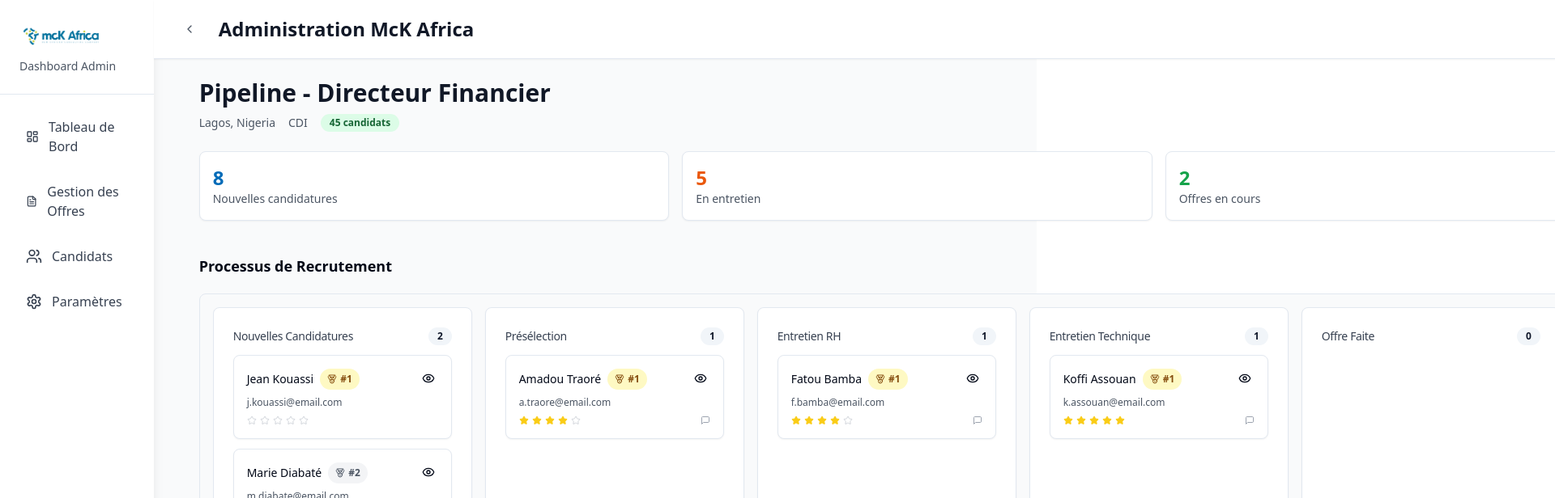
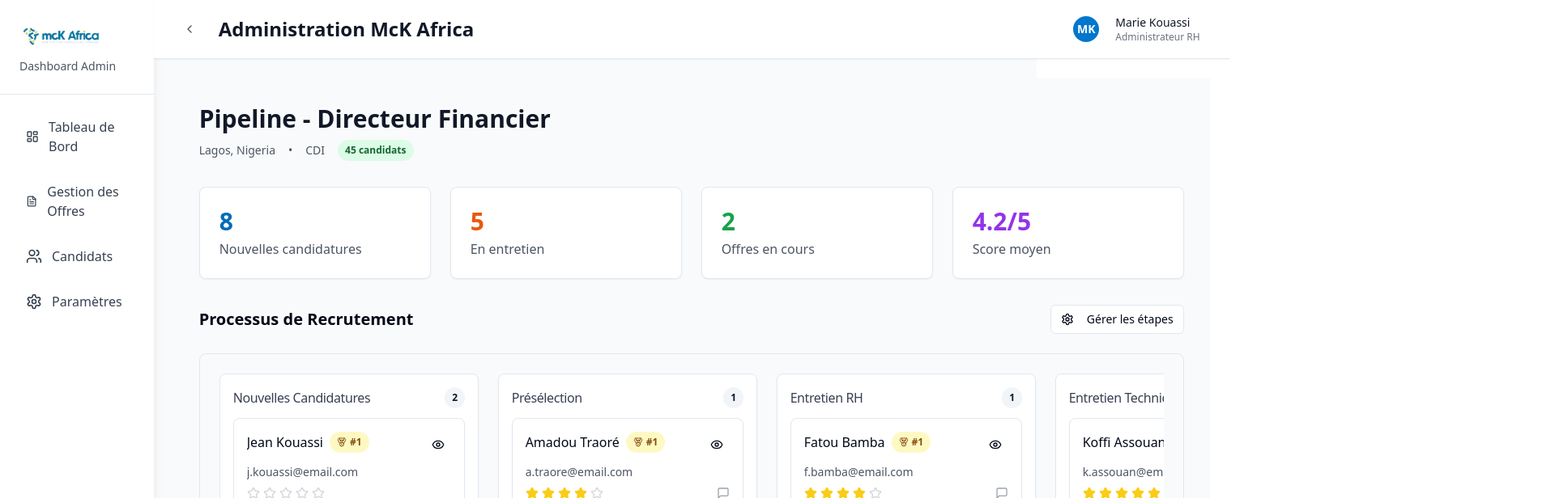
Before and after one commit to arthurdibii/mckafricav1, a React (Vite) app: page /admin/offres/1/pipeline in a window 1280 px wide. Shown: the top 616 px of the page at 81% size, 1920 px wide, since content can reach past the window. Built offline with nearby package versions, Linux system fonts and the light colour scheme.

Commit message:
Make JobPipeline page responsive
Adapt the JobPipeline page for different screen sizes.

```diff
--- a/src/components/CandidateCard.tsx
+++ b/src/components/CandidateCard.tsx
@@ -43,7 +43,7 @@ const CandidateCard = ({ candidate, onViewDetails }: CandidateCardProps) => {
     return Array.from({ length: 5 }, (_, i) => (
       <Star
         key={i}
-        className={`h-3 w-3 ${
+        className={`h-3 w-3 sm:h-4 sm:w-4 ${
           i < score ? 'text-yellow-400 fill-current' : 'text-gray-300'
         }`}
       />
@@ -66,14 +66,14 @@ const CandidateCard = ({ candidate, onViewDetails }: CandidateCardProps) => {
       {...listeners}
       className="cursor-grab active:cursor-grabbing"
     >
-      <Card className={`mb-3 hover:shadow-md transition-all duration-200 bg-white ${isDragging ? 'rotate-2 scale-105' : ''}`}>
-        <CardContent className="p-4">
+      <Card className={`mb-2 sm:mb-3 hover:shadow-md transition-all duration-200 bg-white ${isDragging ? 'rotate-2 scale-105' : ''}`}>
+        <CardContent className="p-3 sm:p-4">
           <div className="flex justify-between items-start mb-2">
-            <div className="flex items-center space-x-2">
-              <h4 className="font-medium text-sm">{candidate.name}</h4>
+            <div className="flex items-center space-x-2 min-w-0 flex-1">
+              <h4 className="font-medium text-sm sm:text-base truncate">{candidate.name}</h4>
               {candidate.ranking && (
-                <Badge className={`text-xs px-2 py-1 ${getRankingColor(candidate.ranking)}`}>
-                  <Medal className="h-3 w-3 mr-1" />
+                <Badge className={`text-xs px-1.5 sm:px-2 py-0.5 sm:py-1 shrink-0 ${getRankingColor(candidate.ranking)}`}>
+                  <Medal className="h-3 w-3 mr-0.5 sm:mr-1" />
                   #{candidate.ranking}
                 </Badge>
               )}
@@ -85,20 +85,20 @@ const CandidateCard = ({ candidate, onViewDetails }: CandidateCardProps) => {
                 e.stopPropagation();
                 onViewDetails(candidate);
               }}
-              className="h-6 w-6 p-0"
+              className="h-6 w-6 sm:h-8 sm:w-8 p-0 shrink-0"
             >
-              <Eye className="h-3 w-3" />
+              <Eye className="h-3 w-3 sm:h-4 sm:w-4" />
             </Button>
           </div>
 
-          <p className="text-xs text-gray-600 mb-2">{candidate.email}</p>
+          <p className="text-xs sm:text-sm text-gray-600 mb-2 truncate">{candidate.email}</p>
 
           <div className="flex items-center justify-between">
-            <div className="flex items-center space-x-1">
+            <div className="flex items-center space-x-0.5 sm:space-x-1">
               {renderStars(candidate.score)}
             </div>
             {candidate.notes && (
-              <MessageSquare className="h-3 w-3 text-gray-400" />
+              <MessageSquare className="h-3 w-3 sm:h-4 sm:w-4 text-gray-400 shrink-0" />
             )}
           </div>
         </CardContent>
--- a/src/components/KanbanBoard.tsx
+++ b/src/components/KanbanBoard.tsx
@@ -55,12 +55,14 @@ const KanbanBoard = ({ onCandidateClick }: KanbanBoardProps) => {
 
   if (showStageManager) {
     return (
-      <div className="space-y-4">
-        <div className="flex items-center justify-between">
-          <h3 className="text-lg font-semibold">Processus de Recrutement</h3>
+      <div className="space-y-4 sm:space-y-6">
+        <div className="flex flex-col sm:flex-row sm:items-center sm:justify-between gap-4">
+          <h3 className="text-lg sm:text-xl font-semibold">Processus de Recrutement</h3>
           <Button
             variant="outline"
             onClick={() => setShowStageManager(false)}
+            size="sm"
+            className="w-full sm:w-auto"
           >
             Retour au Pipeline
           </Button>
@@ -74,27 +76,28 @@ const KanbanBoard = ({ onCandidateClick }: KanbanBoardProps) => {
   }
 
   return (
-    <div className="space-y-4">
-      {/* Titre fixe + Bouton de gestion - Ne scroll pas */}
+    <div className="space-y-4 sm:space-y-6">
+      {/* Titre fixe + Bouton de gestion - Responsive */}
       <div className="flex flex-col sm:flex-row sm:items-center sm:justify-between gap-4">
-        <h3 className="text-lg font-semibold">Processus de Recrutement</h3>
+        <h3 className="text-lg sm:text-xl font-semibold">Processus de Recrutement</h3>
         <Button
           variant="outline"
           onClick={() => setShowStageManager(true)}
           size="sm"
+          className="w-full sm:w-auto"
         >
           <Settings className="h-4 w-4 mr-2" />
           Gérer les étapes
         </Button>
       </div>
 
-      {/* Container Kanban avec scroll horizontal uniquement */}
+      {/* Container Kanban avec scroll horizontal responsive */}
       <DndContext sensors={sensors} onDragStart={handleDragStart} onDragEnd={handleDragEnd}>
-        <div className="w-full border rounded-lg bg-gray-50 p-4">
+        <div className="w-full border rounded-lg bg-gray-50 p-3 sm:p-4 lg:p-6">
           {/* Zone de scroll horizontal avec scrollbar masquée */}
           <div className="overflow-x-auto overflow-y-hidden scrollbar-hide pb-2">
             {/* Container flex avec largeur minimale pour forcer le scroll */}
-            <div className="flex space-x-4 min-w-max">
+            <div className="flex space-x-3 sm:space-x-4 lg:space-x-6 min-w-max">
               {columns.map((column) => (
                 <KanbanColumn
                   key={column.id}
--- a/src/components/KanbanColumn.tsx
+++ b/src/components/KanbanColumn.tsx
@@ -26,23 +26,23 @@ interface KanbanColumnProps {
 
 const KanbanColumn = ({ id, title, candidates, onCandidateClick }: KanbanColumnProps) => {
   return (
-    <div className="flex-shrink-0 w-72 sm:w-80">
+    <div className="flex-shrink-0 w-64 sm:w-72 lg:w-80 xl:w-84">
       <Card className="h-full">
-        <CardHeader className="pb-3">
-          <CardTitle className="text-sm font-medium text-gray-700 flex items-center justify-between">
-            <span className="truncate mr-2">{title}</span>
-            <Badge variant="secondary" className="text-xs shrink-0">
+        <CardHeader className="pb-3 px-3 sm:px-4 pt-3 sm:pt-4">
+          <CardTitle className="text-sm sm:text-base font-medium text-gray-700 flex items-center justify-between">
+            <span className="truncate mr-2 leading-tight">{title}</span>
+            <Badge variant="secondary" className="text-xs shrink-0 px-2 py-1">
               {candidates.length}
             </Badge>
           </CardTitle>
         </CardHeader>
-        <CardContent className="pt-0">
+        <CardContent className="pt-0 px-3 sm:px-4 pb-3 sm:pb-4">
           <DropZone id={id}>
             <SortableContext
               items={candidates.map(c => c.id)}
               strategy={verticalListSortingStrategy}
             >
-              <div className="space-y-2 min-h-[200px]">
+              <div className="space-y-2 sm:space-y-3 min-h-[200px] sm:min-h-[250px] lg:min-h-[300px]">
                 {candidates.map((candidate) => (
                   <CandidateCard
                     key={candidate.id}
--- a/src/pages/JobPipeline.tsx
+++ b/src/pages/JobPipeline.tsx
@@ -38,56 +38,78 @@ const JobPipeline = () => {
 
   return (
     <AdminLayout>
-      <div className="max-w-full overflow-hidden">
-        <div className="space-y-6 px-4 sm:px-6 lg:px-8">
-          {/* En-tête */}
-          <div className="flex flex-col sm:flex-row sm:justify-between sm:items-center gap-4">
+      <div className="min-h-screen bg-gray-50">
+        <div className="max-w-7xl mx-auto px-4 sm:px-6 lg:px-8 py-4 sm:py-6 lg:py-8">
+          {/* En-tête responsive */}
+          <div className="mb-6 lg:mb-8">
+            <div className="flex flex-col space-y-4 lg:flex-row lg:items-center lg:justify-between lg:space-y-0">
               <div className="min-w-0 flex-1">
-              <h2 className="text-2xl sm:text-3xl font-bold text-gray-900 mb-2 truncate">
+                <h1 className="text-xl sm:text-2xl lg:text-3xl font-bold text-gray-900 mb-2 truncate">
                   Pipeline - {jobData.title}
-              </h2>
-              <div className="flex flex-wrap items-center gap-2 sm:gap-4 text-sm text-gray-600">
+                </h1>
+                <div className="flex flex-wrap items-center gap-2 sm:gap-3 lg:gap-4 text-sm text-gray-600">
                   <span className="truncate">{jobData.location}</span>
+                  <span className="hidden sm:inline">•</span>
                   <span>{jobData.type}</span>
-                <Badge className="bg-green-100 text-green-800 shrink-0">
+                  <Badge className="bg-green-100 text-green-800 text-xs px-2 py-1">
                     {jobData.totalCandidates} candidats
                   </Badge>
                 </div>
               </div>
             </div>
+          </div>
 
-          {/* Statistiques rapides - Container avec hauteur fixe et responsive */}
-          <div className="min-h-[120px] lg:min-h-[100px]">
-            <div className="grid grid-cols-2 lg:grid-cols-4 gap-3 sm:gap-4 auto-rows-fr">
-              <Card className="min-w-0">
-                <CardContent className="p-3 sm:p-4">
-                  <div className="text-lg sm:text-xl lg:text-2xl font-bold text-mck-blue-600 truncate">8</div>
-                  <div className="text-xs sm:text-sm text-gray-600 leading-tight">Nouvelles candidatures</div>
+          {/* Statistiques rapides - Responsive grid */}
+          <div className="mb-6 lg:mb-8">
+            <div className="grid grid-cols-2 lg:grid-cols-4 gap-3 sm:gap-4 lg:gap-6">
+              <Card className="overflow-hidden">
+                <CardContent className="p-3 sm:p-4 lg:p-6">
+                  <div className="text-lg sm:text-xl lg:text-2xl xl:text-3xl font-bold text-mck-blue-600 mb-1">
+                    8
+                  </div>
+                  <div className="text-xs sm:text-sm lg:text-base text-gray-600 leading-tight">
+                    Nouvelles candidatures
+                  </div>
                 </CardContent>
               </Card>
-              <Card className="min-w-0">
-                <CardContent className="p-3 sm:p-4">
-                  <div className="text-lg sm:text-xl lg:text-2xl font-bold text-orange-600 truncate">5</div>
-                  <div className="text-xs sm:text-sm text-gray-600 leading-tight">En entretien</div>
+
+              <Card className="overflow-hidden">
+                <CardContent className="p-3 sm:p-4 lg:p-6">
+                  <div className="text-lg sm:text-xl lg:text-2xl xl:text-3xl font-bold text-orange-600 mb-1">
+                    5
+                  </div>
+                  <div className="text-xs sm:text-sm lg:text-base text-gray-600 leading-tight">
+                    En entretien
+                  </div>
                 </CardContent>
               </Card>
-              <Card className="min-w-0">
-                <CardContent className="p-3 sm:p-4">
-                  <div className="text-lg sm:text-xl lg:text-2xl font-bold text-green-600 truncate">2</div>
-                  <div className="text-xs sm:text-sm text-gray-600 leading-tight">Offres en cours</div>
+
+              <Card className="overflow-hidden">
+                <CardContent className="p-3 sm:p-4 lg:p-6">
+                  <div className="text-lg sm:text-xl lg:text-2xl xl:text-3xl font-bold text-green-600 mb-1">
+                    2
+                  </div>
+                  <div className="text-xs sm:text-sm lg:text-base text-gray-600 leading-tight">
+                    Offres en cours
+                  </div>
                 </CardContent>
               </Card>
-              <Card className="min-w-0">
-                <CardContent className="p-3 sm:p-4">
-                  <div className="text-lg sm:text-xl lg:text-2xl font-bold text-purple-600 truncate">4.2/5</div>
-                  <div className="text-xs sm:text-sm text-gray-600 leading-tight">Score moyen</div>
+
+              <Card className="overflow-hidden">
+                <CardContent className="p-3 sm:p-4 lg:p-6">
+                  <div className="text-lg sm:text-xl lg:text-2xl xl:text-3xl font-bold text-purple-600 mb-1">
+                    4.2/5
+                  </div>
+                  <div className="text-xs sm:text-sm lg:text-base text-gray-600 leading-tight">
+                    Score moyen
+                  </div>
                 </CardContent>
               </Card>
             </div>
           </div>
 
-          {/* Kanban Board - Titre fixe + Container avec scroll horizontal uniquement */}
-          <div className="w-full space-y-4">
+          {/* Kanban Board responsive */}
+          <div className="w-full">
             <KanbanBoard onCandidateClick={handleCandidateClick} />
           </div>
 
```
Lines whose indentation alone changed are shown as unchanged.
